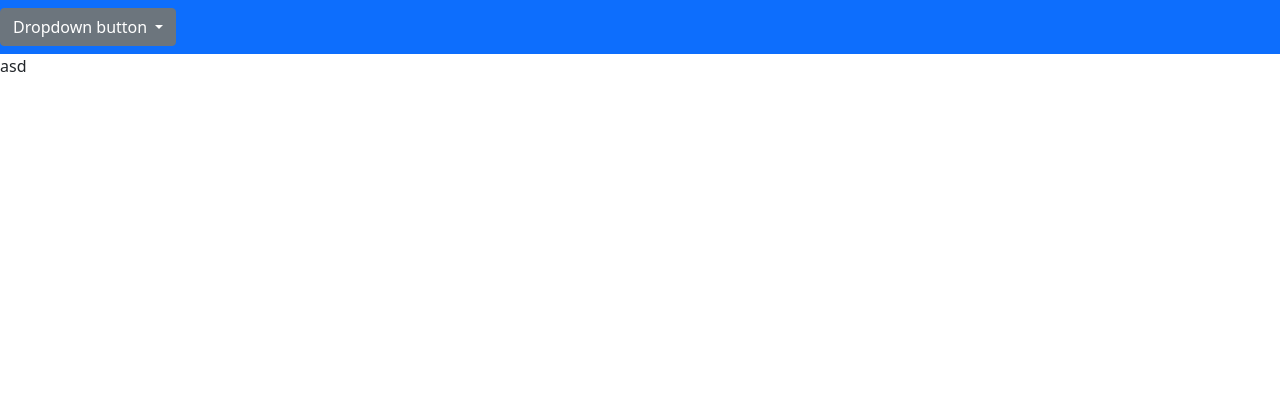
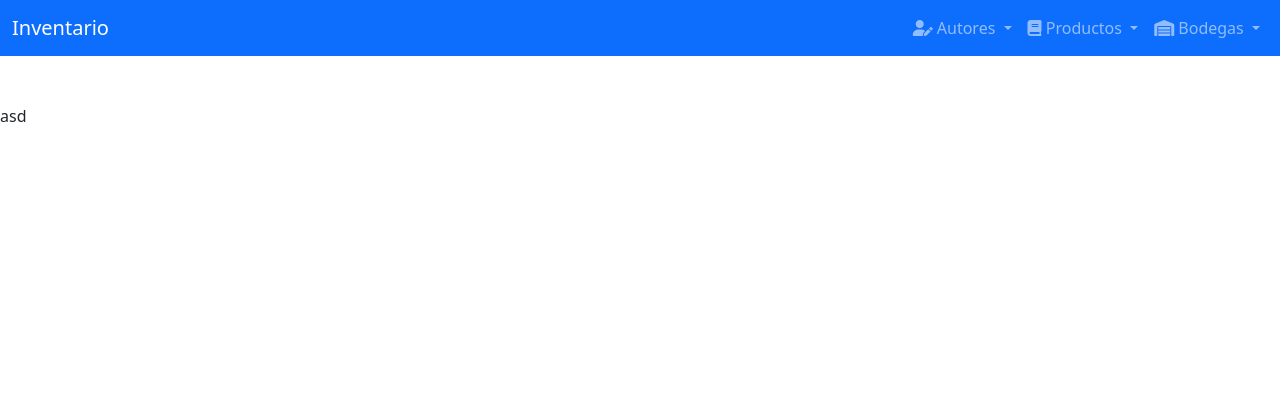
Before and after one commit to josevc997/Libreria-el-poeta, a Django app: page / in a window 1280 px wide. Shown: the top 420 px of the page. Run offline with Django 4.2, Linux system fonts and the light colour scheme; some libraries are stand-ins or nearby versions.

Commit message:
dropdowns button en navbar

```diff
--- a/libreria/inventario/templates/nav.html
+++ b/libreria/inventario/templates/nav.html
@@ -1,12 +1,59 @@
-<nav class="navbar bg-primary navbar-dark">
-    <div class="dropdown">
-        <button class="btn btn-secondary dropdown-toggle" type="button" id="dropdownMenuButton1" data-bs-toggle="dropdown" aria-expanded="false">
-          Dropdown button
-        </button>
-        <ul class="dropdown-menu" aria-labelledby="dropdownMenuButton1">
-          <li><a class="dropdown-item" href="#">Action</a></li>
-          <li><a class="dropdown-item" href="#">Another action</a></li>
-          <li><a class="dropdown-item" href="#">Something else here</a></li>
+<nav class="navbar navbar-expand bg-primary navbar-dark mb-5">
+    <div class="container-fluid">
+        <div class="navbar-brand">Inventario</div>
+        <ul class="navbar-nav">
+            <li class="nav-item dropdown">
+                <a href="#" class="nav-link dropdown-toggle" id="AutoresDropdown" role="button" data-bs-toggle="dropdown" aria-expanded="false">
+                    <i class="fa-solid fa-user-pen"></i>
+                    Autores
+                </a>
+                <ul class="dropdown-menu" aria-labelledby="AutoresDropdown">
+                    <li>
+                        <a class="dropdown-item" href="#">
+                            Registro
+                        </a>
+                    </li>
+                    <li>
+                        <a class="dropdown-item" href="{% url 'autores' %}">
+                            Historial
+                        </a>
+                    </li>
+                </ul>
+            </li>
+            <li class="nav-item dropdown">
+                <a href="#" class="nav-link dropdown-toggle" id="ProductosDropdown" role="button" data-bs-toggle="dropdown" aria-expanded="false">
+                    <i class="fa-solid fa-book"></i> Productos
+                </a>
+                <ul class="dropdown-menu" aria-labelledby="ProductosDropdown">
+                    <li>
+                        <a class="dropdown-item" href="#">
+                            Registro
+                        </a>
+                    </li>
+                    <li>
+                        <a class="dropdown-item" href="#">
+                            Historial
+                        </a>
+                    </li>
+                </ul>
+            </li>
+            <li class="nav-item dropdown">
+                <a href="#" class="nav-link dropdown-toggle" id="BodegasDropdown" role="button" data-bs-toggle="dropdown" aria-expanded="false">
+                    <i class="fa-solid fa-warehouse"></i> Bodegas
+                </a>
+                <ul class="dropdown-menu" aria-labelledby="BodegasDropdown">
+                    <li>
+                        <a class="dropdown-item" href="#">
+                            Registro
+                        </a>
+                    </li>
+                    <li>
+                        <a class="dropdown-item" href="#">
+                            Historial
+                        </a>
+                    </li>
+                </ul>
+            </li>
         </ul>
-      </div>
+    </div>
 </nav>
```
